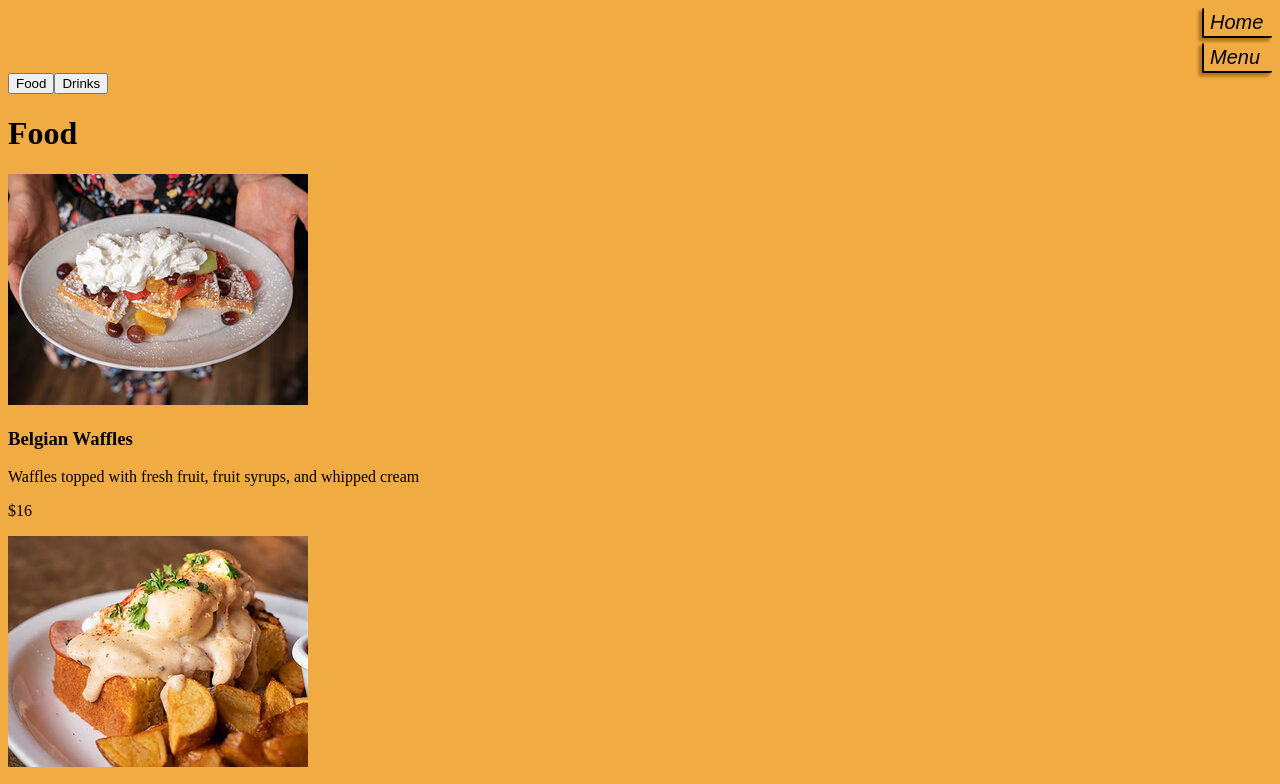
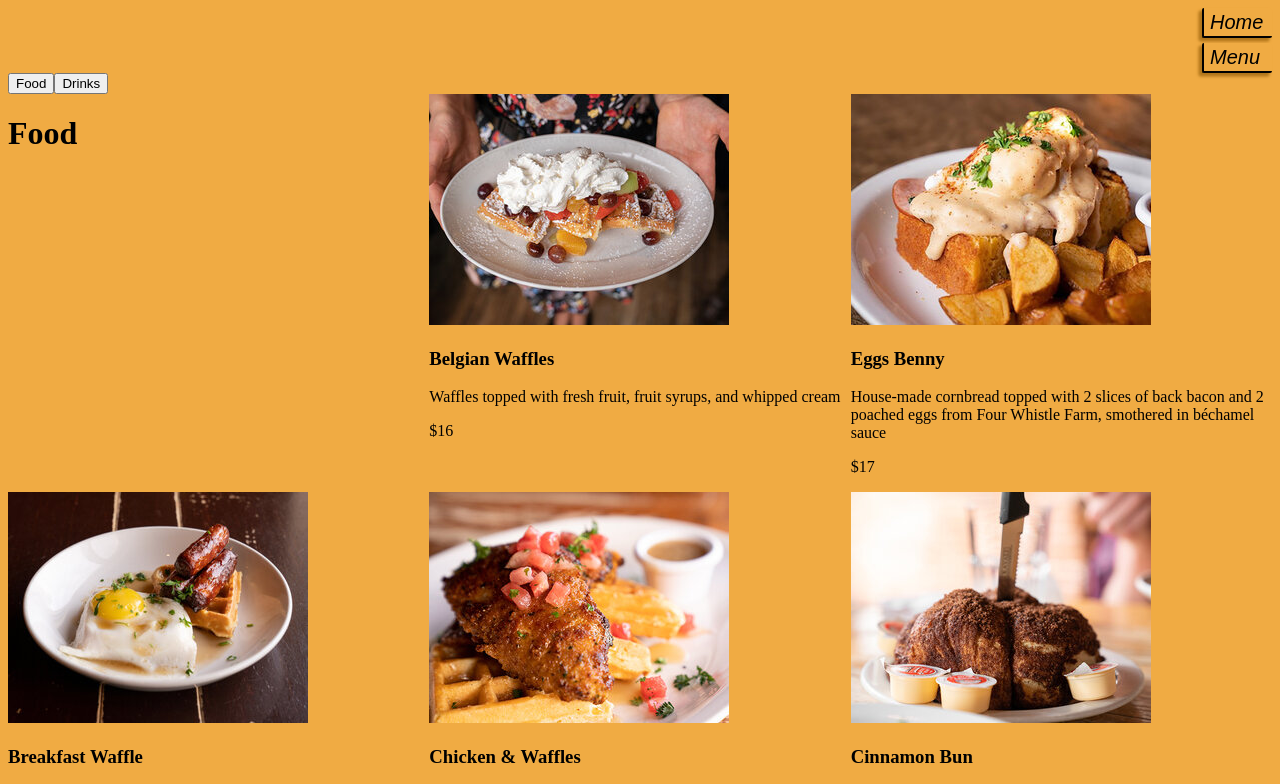
Before and after one commit to tylermoroz/BreakNBrew, a website built with webpack: page dist/index.html in a window 1280 px wide. Both pictures are taken after a click on the button "Menu". Shown: the top 784 px of the page. Built offline with nearby package versions, Linux system fonts and the light colour scheme.

Commit message:
Add grid layout to food menu.

```diff
--- a/src/food.js
+++ b/src/food.js
@@ -97,6 +97,8 @@ const food = () => {
 
   head.textContent = "Food";
 
+  menuDiv.id = "food-menu";
+
   content.appendChild(menuDiv);
   menuDiv.appendChild(head);
   menuDiv.appendChild(displayMenuItem(belgianWaffles));
--- a/src/style.css
+++ b/src/style.css
@@ -106,3 +106,9 @@ body {
 #location p {
   font-size: 20px;
 }
+
+#food-menu {
+  display: grid;
+  grid-template-columns: 1fr 1fr 1fr;
+  grid-template-rows: 1fr 1fr 1fr;
+}
```
Also changed, not shown: dist/main.js.
